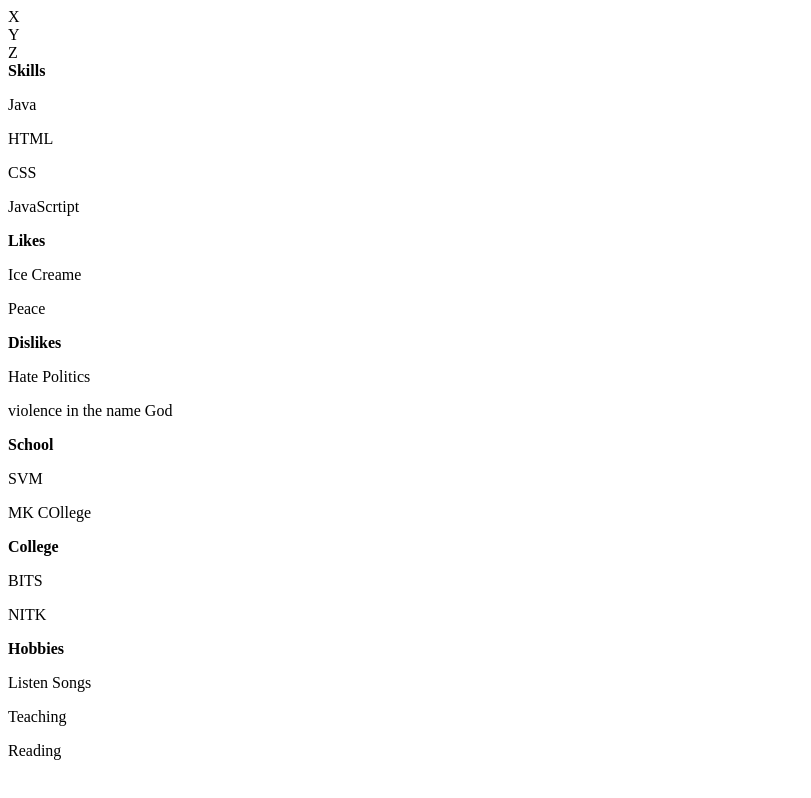
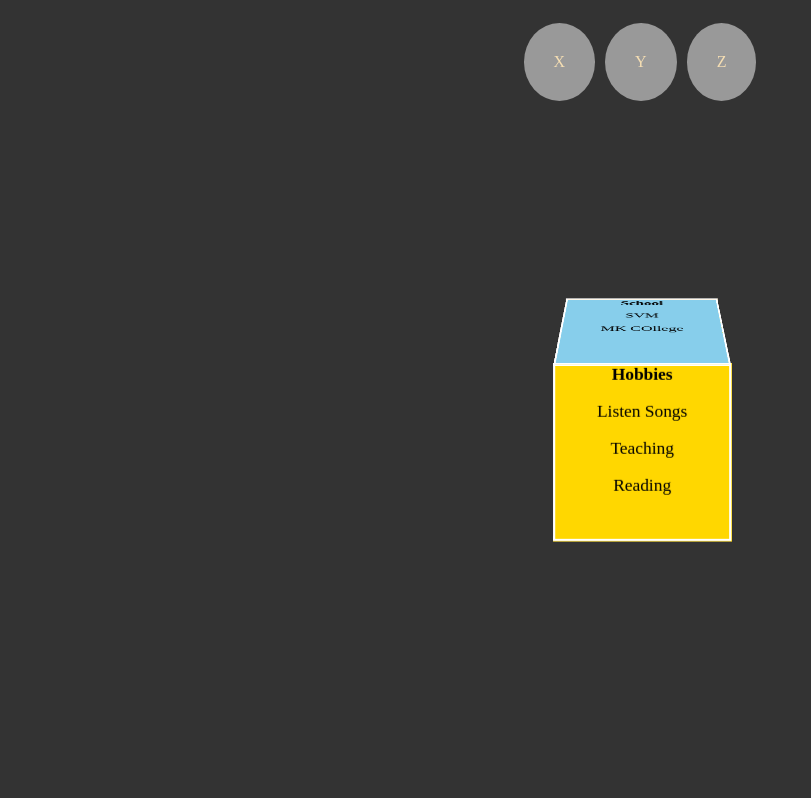
Before and after one commit to acciojob/Cubic-Portfolio-vikku-AI, a website: page main.html in a window 1280 px wide. Shown: the whole page, without its empty margins (0-811 px from the left). Drawn offline with Linux system fonts and the light colour scheme.

Commit message:
Update styles.css

```diff
--- a/styles.css
+++ b/styles.css
@@ -1,19 +1,102 @@
-.grid-container {
-    margin: 20px;
-    display: grid;
-    grid-template-columns: auto auto auto;
-    padding: 10px;
-}
-.grid-item {
-    /* background-color: rgba(255, 255, 255, 0.5); */
-    background-color: transparent;
-    border: 1px solid rgba(0, 0, 0, 0.8);
-    padding: 20px;
-    font-size: 30px;
+body {
+    perspective: 1000px;
+    display: flex;
+    justify-content: center;
+    align-items: center;
+    perspective-origin: center -5em;
+    background-color: #333;
     text-align: center;
 }
-.flex-box{
+html, body {
+    height: 100%;
+}
+.side,
+.container {
+    width: 10em;
+    height: 10em;
+}
+.side {
+    position: absolute;
+    width: 10em;
+    height: 10em;
+    border: 2px solid white;
+}
+.back {
+    transform: translateZ(-5em);
+    background-color: orange;
+
+}
+
+.skills,.likes {
+
+        transform: scale(-1, 1);
+        -moz-transform: scale(-1, 1);
+        -webkit-transform: scale(-1, 1);
+        -o-transform: scale(-1, 1);
+        -ms-transform: scale(-1, 1);
+        transform: scale(-1, 1);
+
+}
+
+.college{
+
+}
+
+
+.left {
+    transform: translateX(-5em) rotateY(90deg);
+    background-color: lightgreen;
+
+
+}
+.right {
+    transform: translateX(5em) rotateY(90deg);
+    background-color: yellowgreen;
+}
+.top {
+    transform: translateY(-5em) rotateX(90deg);
+    background-color: skyblue;
+    text-orientation: upright;
+
+}
+.bottom {
+    transform: translateY(5em) rotateX(90deg);
+    background-color: steelblue;
+    text-orientation: upright;
+}
+.front {
+    transform: translateZ(5em);
+    background-color: gold;
+    text-orientation: upright;
+}
+.container {
+    transform-style: preserve-3d;
+}
+@keyframes rotateX {
+    100% {
+        transform: rotateX(360deg);
+    }
+}
+@keyframes rotateY {
+    100% {
+        transform: rotateY(360deg);
+    }
+}
+@keyframes rotateZ {
+    100% {
+        transform: rotateZ(360deg);
+    }
+}
+.animate {
+    position: fixed;
+    top: 10px;
+    color: wheat;
     display: flex;
-    align-items: center;
-    justify-content: center;
 }
+.rotate {
+    padding: 30px;
+    background-color: #999;
+    margin: 5px;
+    cursor: pointer;
+    border-radius: 50%;
+}
```
